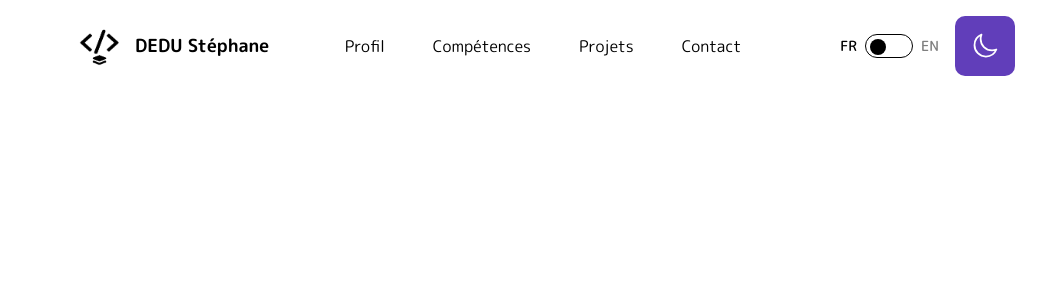
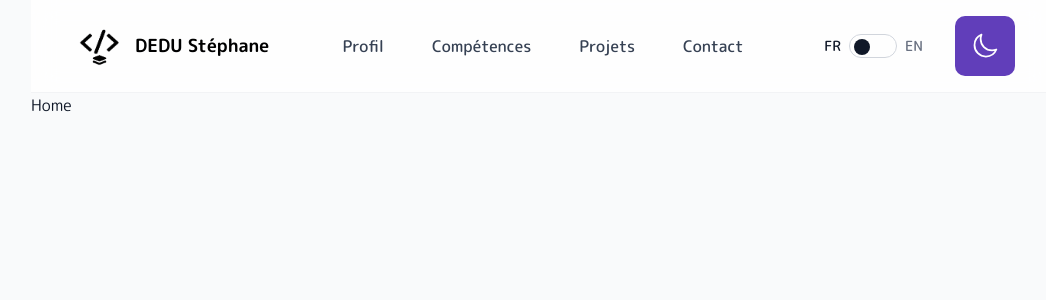
Before and after one commit to Pir4a/Portfolio-NextJS, a Next.js app: page / in a window 1280 px wide. Shown: the top 300 px of the page, without its empty margins (97-1143 px from the left). Built offline with nearby package versions, Linux system fonts and the light colour scheme.

Commit message:
colour improvements

```diff
--- a/components/Header.tsx
+++ b/components/Header.tsx
@@ -27,34 +27,39 @@ export default function Header() {
 
   return (
     <>
-      <header className="flex items-center justify-between py-3 px-1 lg:py-4 lg:px-8 bg-glass dark:bg-glass text-black dark:text-white sticky top-0 z-50">
+      <header className="flex items-center justify-between py-3 px-1 lg:py-4 lg:px-8 bg-white/80 dark:bg-black/80 backdrop-blur-md text-gray-800 dark:text-gray-100 sticky top-0 z-50 border-b border-gray-200/50 dark:border-gray-800/50">
         <Logo text="DEDU Stéphane" />
 
         <ul className="hidden lg:flex items-center lg:gap-12 absolute left-1/2 top-1/2 -translate-x-1/2 -translate-y-1/2">
           {menuItems.map((item) => (
             <li key={item.label}>
-              <Link href={item.href}>{item.label}</Link>
+              <Link
+                href={item.href}
+                className="text-gray-700 dark:text-gray-300 hover:text-gray-900 dark:hover:text-white transition-colors duration-200 font-medium"
+              >
+                {item.label}
+              </Link>
             </li>
           ))}
         </ul>
 
-        <div className="flex items-center gap-4 px-2">
+        <div className="flex items-center gap-8 px-2">
           <div className="hidden lg:flex items-center gap-2">
             <span
               className={`text-sm font-medium transition-colors ${
                 language === "fr"
-                  ? "text-black dark:text-white"
-                  : "text-black/50 dark:text-white/50"
+                  ? "text-gray-900 dark:text-white"
+                  : "text-gray-500 dark:text-gray-400"
               }`}
             >
               FR
             </span>
             <button
               onClick={() => setLanguage(language === "fr" ? "en" : "fr")}
-              className="relative w-12 h-6 rounded-full border border-black dark:border-white overflow-hidden hover:bg-black/5 dark:hover:bg-white/5 transition-colors"
+              className="relative w-12 h-6 rounded-full border border-gray-300 dark:border-gray-600 overflow-hidden hover:bg-gray-100 dark:hover:bg-gray-800 transition-colors cursor-pointer"
             >
               <motion.div
-                className="absolute top-1 left-1 w-4 h-4 rounded-full bg-black dark:bg-white"
+                className="absolute top-1 left-1 w-4 h-4 rounded-full bg-gray-900 dark:bg-white"
                 initial={false}
                 animate={{
                   x: language === "fr" ? 0 : 24,
@@ -69,8 +74,8 @@ export default function Header() {
             <span
               className={`text-sm font-medium transition-colors ${
                 language === "en"
-                  ? "text-black dark:text-white"
-                  : "text-black/50 dark:text-white/50"
+                  ? "text-gray-900 dark:text-white"
+                  : "text-gray-500 dark:text-gray-400"
               }`}
             >
               EN
@@ -78,7 +83,7 @@ export default function Header() {
           </div>
           <ThemeToggle />
           <button
-            className="lg:hidden flex items-center justify-center py-2 px-2 border border-black dark:border-white rounded-lg"
+            className="lg:hidden flex items-center justify-center py-2 px-2 border border-gray-300 dark:border-gray-600 rounded-lg hover:bg-gray-100 dark:hover:bg-gray-800 transition-colors"
             onClick={() => setIsOpen(!isOpen)}
           >
             {isOpen ? <X /> : <MenuIcon />}
@@ -95,12 +100,12 @@ export default function Header() {
               animate={{ opacity: 1 }}
               exit={{ opacity: 0 }}
               transition={{ duration: 0.2 }}
-              className="lg:hidden fixed inset-0 bg-glass dark:bg-glass backdrop-blur-sm z-40"
+              className="lg:hidden fixed inset-0 bg-white/95 dark:bg-black/95 backdrop-blur-md z-40"
             >
               <div className="flex flex-col h-full">
                 <div className="flex justify-end p-4">
                   <button
-                    className="flex items-center justify-center py-2 px-2 border border-black dark:border-white rounded-lg"
+                    className="flex items-center justify-center py-2 px-2 border border-gray-300 dark:border-gray-600 rounded-lg hover:bg-gray-100 dark:hover:bg-gray-800 transition-colors"
                     onClick={() => setIsOpen(false)}
                   >
                     <X />
@@ -123,7 +128,7 @@ export default function Header() {
                     >
                       <Link
                         href={item.href}
-                        className="text-xl font-medium hover:text-primary transition-colors"
+                        className="text-xl font-medium text-gray-800 dark:text-gray-200 hover:text-gray-900 dark:hover:text-white transition-colors"
                         onClick={() => setIsOpen(false)}
                       >
                         {item.label}
@@ -140,8 +145,8 @@ export default function Header() {
                     <span
                       className={`text-sm font-medium transition-colors ${
                         language === "fr"
-                          ? "text-black dark:text-white"
-                          : "text-black/50 dark:text-white/50"
+                          ? "text-gray-900 dark:text-white"
+                          : "text-gray-500 dark:text-gray-400"
                       }`}
                     >
                       FR
@@ -150,10 +155,10 @@ export default function Header() {
                       onClick={() =>
                         setLanguage(language === "fr" ? "en" : "fr")
                       }
-                      className="relative w-12 h-6 rounded-full border border-black dark:border-white overflow-hidden hover:bg-black/5 dark:hover:bg-white/5 transition-colors"
+                      className="relative w-12 h-6 rounded-full border border-gray-300 dark:border-gray-600 overflow-hidden hover:bg-gray-100 dark:hover:bg-gray-800 transition-colors"
                     >
                       <motion.div
-                        className="absolute top-1 left-1 w-4 h-4 rounded-full bg-black dark:bg-white"
+                        className="absolute top-1 left-1 w-4 h-4 rounded-full bg-gray-900 dark:bg-white"
                         initial={false}
                         animate={{
                           x: language === "fr" ? 0 : 24,
@@ -168,8 +173,8 @@ export default function Header() {
                     <span
                       className={`text-sm font-medium transition-colors ${
                         language === "en"
-                          ? "text-black dark:text-white"
-                          : "text-black/50 dark:text-white/50"
+                          ? "text-gray-900 dark:text-white"
+                          : "text-gray-500 dark:text-gray-400"
                       }`}
                     >
                       EN
--- a/src/app/page.tsx
+++ b/src/app/page.tsx
@@ -1,11 +1,11 @@
 import Header from "../../components/Header"
 export default function Home() {
   return (
-    <div className="bg-white dark:bg-black lg:px-[10%]">
+    <div className="bg-gray-50 dark:bg-black lg:px-[10%]">
       <Header />
-      <div className="dark:bg-black bg-white">
+      <div className="dark:bg-black bg-gray-50">
         <main>
-          <h1 className="text-white dark:text-black h-screen">Home</h1>
+          <h1 className="text-gray-900 dark:text-black h-screen">Home</h1>
         </main>
       </div>
     </div>
```
